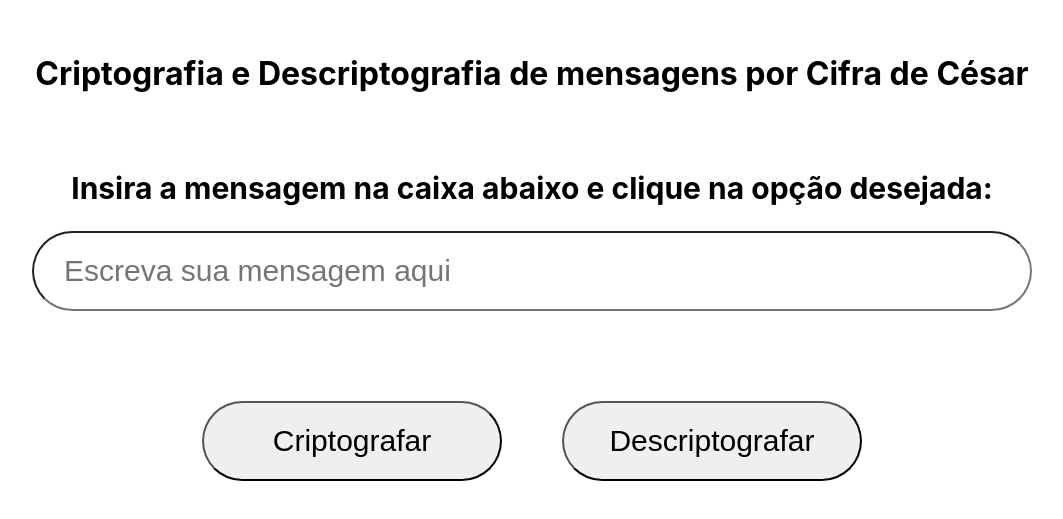
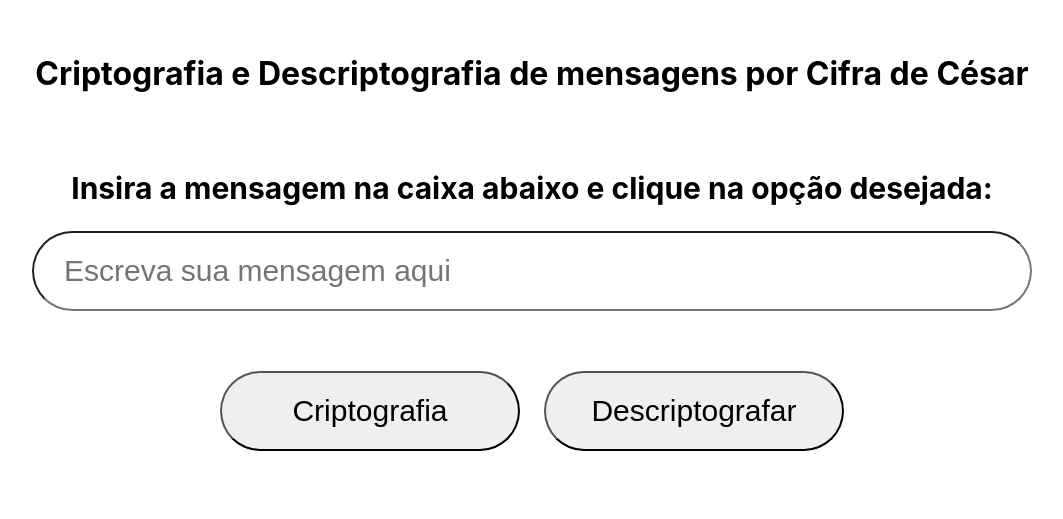
Before and after one commit to MikaelAlvez/Aplicacao-Criptografia-de-Cesar, a Next.js app: page / in a window 1280 px wide. Shown: the part 119-638 px from the top of the page, without its empty margins (108-1171 px from the left). Built offline with nearby package versions, Linux system fonts and the light colour scheme.

Commit message:
Fix: Crypto function

```diff
--- a/Components/InputText/index.tsx
+++ b/Components/InputText/index.tsx
@@ -5,12 +5,14 @@ function InputText() {
         <div className={styles.InputText}>
             <h2>Insira a mensagem na caixa abaixo e clique na opção desejada:</h2>
             <input className={styles.input}
-            type="text"
-            placeholder="Escreva sua mensagem aqui"
-            name="texto"
-            required>
+                type="text"
+                placeholder="Escreva sua mensagem aqui"
+                name="texto"
+                required
+                id="input-field"
+                >
             </input>
-            </div>
+        </div>
     );
 }
 
--- a/Components/decrypt/index.tsx
+++ b/Components/decrypt/index.tsx
@@ -1,17 +1,39 @@
 import styles from "./decrypt.module.scss";
 
-function Decrypt(){
+interface DecryptProps {
+    cryptedNumbers: number[];
+}
+
+function Decrypt({ cryptedNumbers }: DecryptProps) {
+    function handleDecrypt(cryptedNumbers: number[]) {
+        const allowedLetters = ['A', 'B', 'C', 'D', 'E', 'F', 'G', 'H', 'I', 'J', 'K', 'L', 'M', 'N', 'O', 'P', 'Q', 'R', 'S', 'T', 'U', 'V', 'W', 'X', 'Y', 'Z', '.', ',', ' '];
+
+        let decryptedWord: string = '';
+
+        let i: number;
+        for (i of cryptedNumbers) {
+            let decryptedNumber = ((i - 5) / 3) - 1;
+            decryptedWord += allowedLetters[decryptedNumber];
+        }
+
+        let inputClear = document.getElementById('input-field');
+        if (inputClear?.value) {
+            inputClear.value = ''
+        }
+
+        alert(`Valor decriptografado: ${decryptedWord}`);
+    }
+
     return (
-        <div className={styles.decrypt}>
-            <input
+        <input
             className={styles.input}
             type="button"
             value="Descriptografar"
             placeholder="Descriptografia"
             name="Descriptografia"
-            required>
-            </input>
-            </div>
+            onClick={() => handleDecrypt(cryptedNumbers)}
+        >
+        </input>
     );
 }
 
--- a/Components/encrypt/index.tsx
+++ b/Components/encrypt/index.tsx
@@ -1,15 +1,45 @@
 import styles from "./encrypt.module.scss";
 
-function Encrypt(){
+interface CryptProps {
+    setCryptedWord: (value: string) => void;
+    setCryptedNumbers: (value: number[]) => void;
+}
+
+function Encrypt({ setCryptedNumbers, setCryptedWord }: CryptProps) {
+    function handleCrypt() {
+        const allowedLetters = ['A', 'B', 'C', 'D', 'E', 'F', 'G', 'H', 'I', 'J', 'K', 'L', 'M', 'N', 'O', 'P', 'Q', 'R', 'S', 'T', 'U', 'V', 'W', 'X', 'Y', 'Z', '.', ',', ' '];
+        const inputWord = document.getElementById('input-field')?.value;
+
+        let i = '';
+        let cryptedOutput: string = '';
+        let cryptedNumbers: number[] = [];
+        for (i of inputWord) {
+            if (allowedLetters.includes(i.toUpperCase())) {
+                const index = allowedLetters.indexOf(i.toUpperCase())
+                let cryptedLetter = 3 * (index + 1) + 5;
+                cryptedNumbers.push(cryptedLetter);
+                cryptedLetter > 29 ? cryptedLetter = cryptedLetter % 29 : cryptedLetter;
+                cryptedOutput += allowedLetters[cryptedLetter - 1];
+            }
+        }
+        setCryptedWord(cryptedOutput);
+        setCryptedNumbers(cryptedNumbers);
+
+        let inputClear = document.getElementById('input-field');
+        if (inputClear?.value) {
+            inputClear.value = ''
+        }
+
+        alert(`Valor Criptografado: ${cryptedOutput}`);
+    }
     return (
-        <div className={styles.encrypt}>
-            <input className={styles.input}
-            type="button" value="Criptografar"
+        <button className={styles.input}
+            type="button"
+            id="crypto-input"
             placeholder="Criptografia"
             name="Criptografia"
-            required>
-            </input>
-            </div>
+            onClick={handleCrypt}
+        >Criptografia</button>
     );
 }
 
--- a/pages/index.tsx
+++ b/pages/index.tsx
@@ -1,19 +1,27 @@
-import Head from 'next/head'
-import Image from 'next/image'
+import { useState } from 'react';
 import Decrypt from '../Components/decrypt'
 import Encrypt from '../Components/encrypt'
 import InputText from '../Components/InputText'
-import styles from '../styles/Home.module.css'
+import styles from '../styles/Home.module.scss'
 
 export default function Home() {
+
+  const [cryptedWord, setCryptedWord] = useState<string>('');
+  const [cryptedNumbers, setCryptedNumbers] = useState<number []>([]);
+
   return (
     <div className={styles.container}>
-        <h1>Criptografia e Descriptografia de mensagens por Cifra de César</h1>
-          <InputText></InputText>
-        <div className={styles.buttons}>
-          <Encrypt></Encrypt>
-          <Decrypt></Decrypt>
-        </div>
+      <h1>Criptografia e Descriptografia de mensagens por Cifra de César</h1>
+      <InputText></InputText>
+      <div className={styles.buttons}>
+        <Encrypt
+          setCryptedWord={setCryptedWord}
+          setCryptedNumbers={setCryptedNumbers}
+        />
+        <Decrypt
+          cryptedNumbers={cryptedNumbers}
+        />
+      </div>
     </div>
   )
 }
--- a/styles/Home.module.css
+++ b/styles/Home.module.scss
@@ -6,6 +6,7 @@
 .buttons{
   display: flex;
   justify-content: center;
+  gap: 24px;
 }
 
 .main {
```
Also changed, not shown: 1 other file (tests, documents, lock files or other folders).
